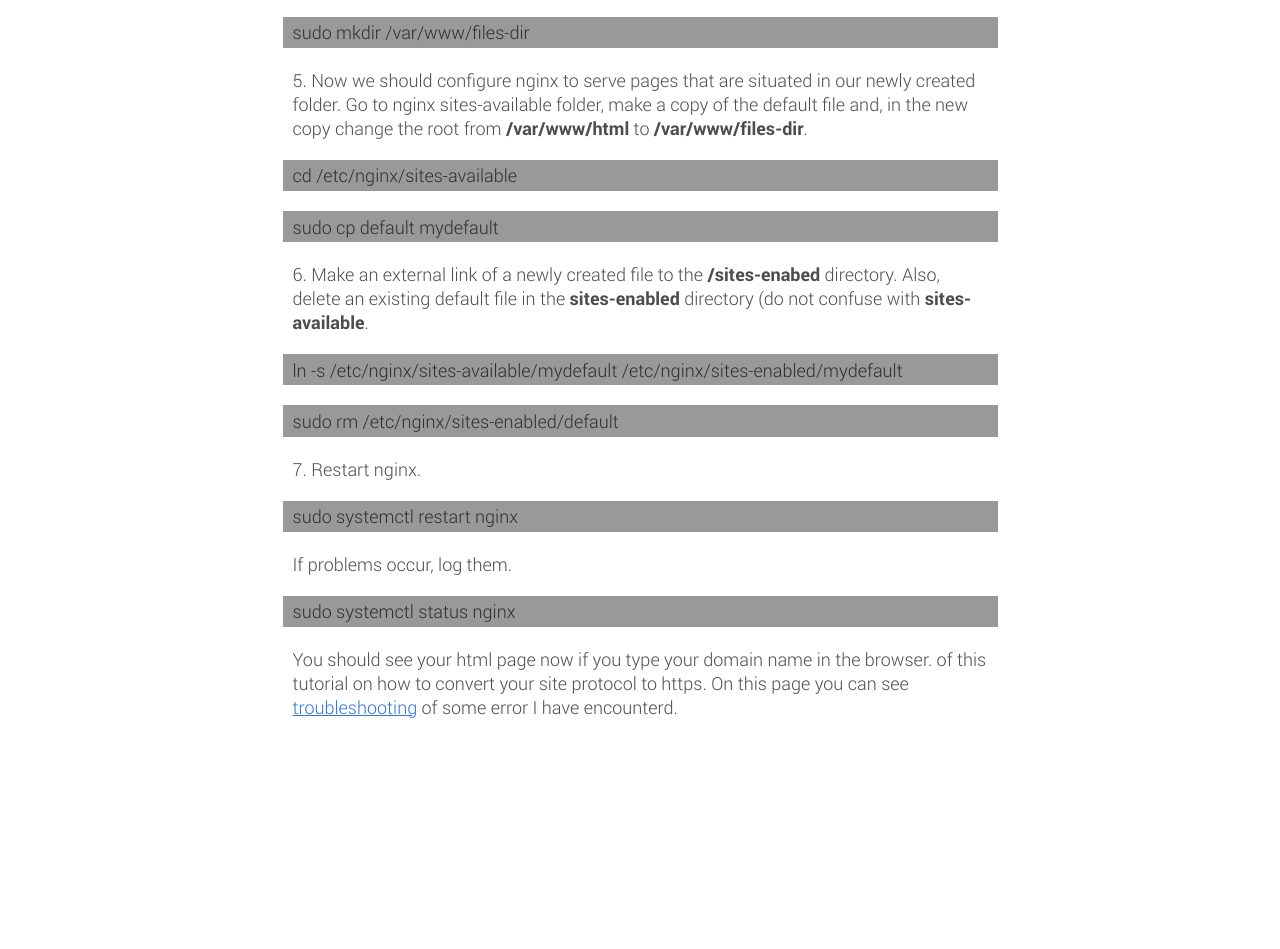
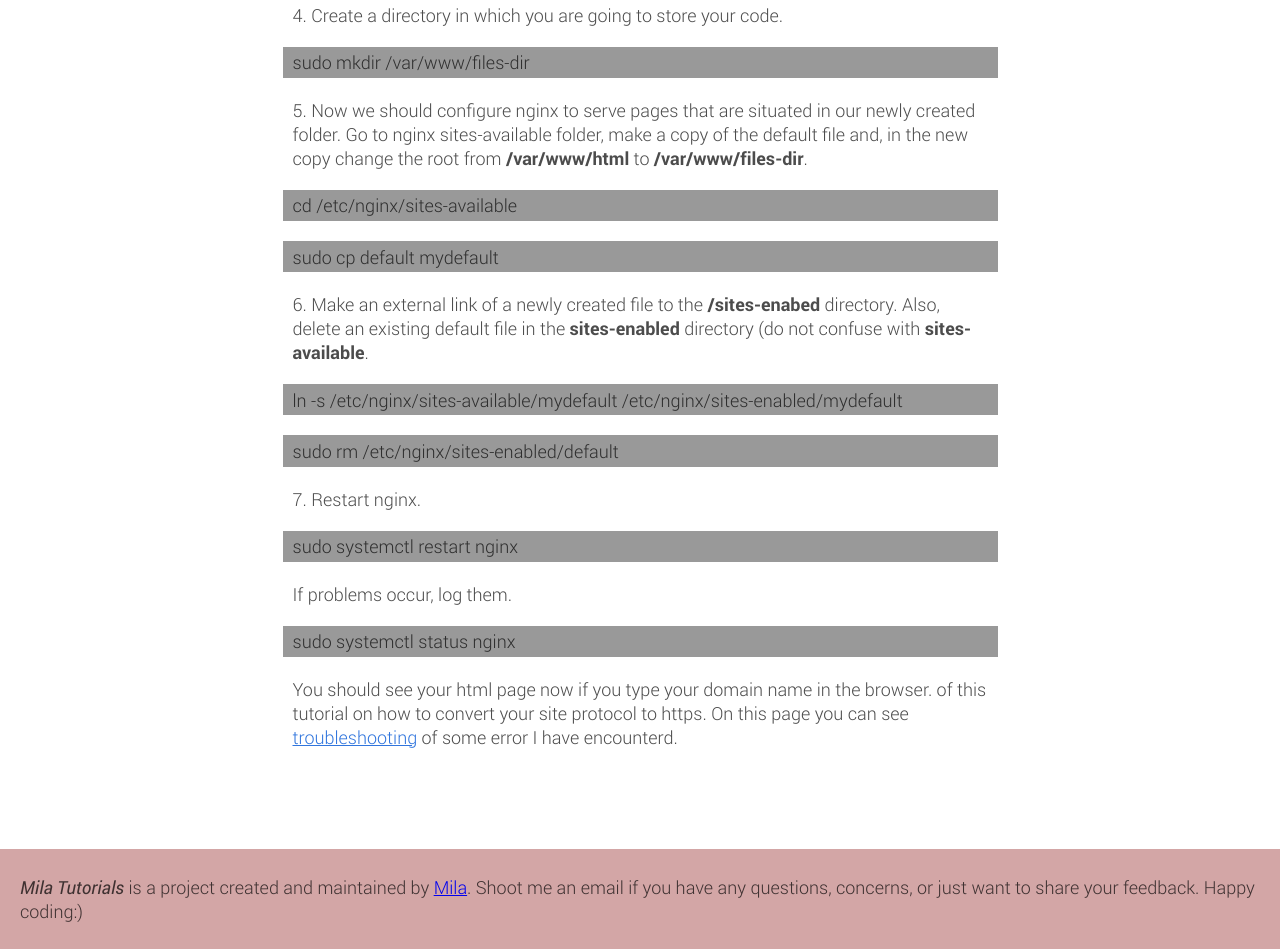
Before and after one commit to lsyurievna/milatutorials, a plain HTML site: page test.html in a window 1280 px wide. Shown: the part 712-1661 px from the top of the page. Before the commit the page ends 1451 px from the top, so only its background shows below. Drawn offline with Linux system fonts and the light colour scheme.

Commit message:
The full page is ready now

```diff
--- a/test.css
+++ b/test.css
@@ -8,7 +8,7 @@
 
 @font-face {
   font-family: 'Roboto';
-  src: url('fonts/Roboto-LightItalic-webfont.woff') format('woff');
+  src: url('fonts/Roboto-Italic-webfont.woff') format('woff');
   font-style: italic;
   font-weight: 300;
 }
@@ -192,6 +192,22 @@ p{
 .content-link:link:active, .content-link:visited:active{
   color:rgb(48, 117, 221);
 }
+
+/*FOOTER STRUCTURE*/
+footer{
+  background-color:rgba(197, 137, 137, 0.75);
+  display:flex;
+  width:100%;
+  padding:10px;
+  margin-top:50px;
+}
+footer p{
+  margin-bottom:0;
+}
+/*FOOTER DECORATION*/
+address{
+  font-style:normal;
+}
 /*Desktop*/
 @media only screen and (min-width:715px){
   /*HEADER*/
@@ -243,4 +259,12 @@ p{
     display:flex;
     width:715px;
   }
+  h1{
+    padding-top:80px;
+  }
+  footer{
+    margin-top:80px;
+    height:100px;
+    align-items:center;
+  }
 }
--- a/test.html
+++ b/test.html
@@ -66,5 +66,14 @@
       On this page you can see <a class="content-link" target="_blank" href="troubleshooting.html"> troubleshooting</a> of some error I have encounterd.</p>
     </div>
   </article>
+
+  <footer>
+    <address>
+      <p><em>Mila Tutorials</em> is a project created and maintained by <a href='mailto:troymcclure@example.com'>Mila</a>.
+        Shoot me an email if you have any questions, concerns, or just want to share your feedback. Happy coding:)
+      </p>
+  </address>
+  </footer>
+
 </body>
 </html>
```
